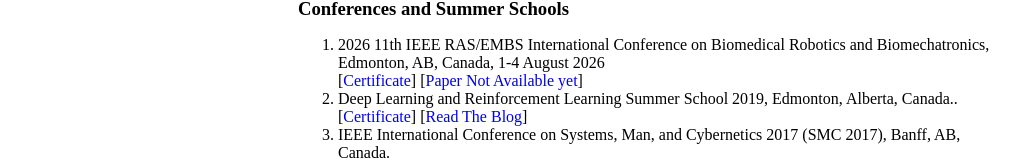
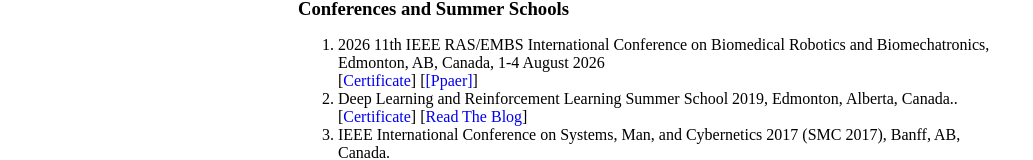
Before and after one commit to mjdateeq/mjdateeq.github.io, a plain HTML site: page index.html in a window 1280 px wide. Shown: the part 650-810 px from the top of the page, without its empty margins (0-1033 px from the left). Drawn offline with Linux system fonts and the light colour scheme.

Commit message:
Update index.html

```diff
--- a/index.html
+++ b/index.html
@@ -86,7 +86,7 @@
   <ol>
 	  <li> 2026 11th IEEE RAS/EMBS International Conference on Biomedical Robotics and Biomechatronics, Edmonton, AB, Canada, 1-4 August 2026
          <br>[<a href="docs\certificate.pdf" target="_blank">Certificate</a>] </i>
-		 [<a href="https://ieeexplore.ieee.org/document/11681852" target="_blank">Paper Not Available yet</a>] </i>
+		 [<a href="https://ieeexplore.ieee.org/document/11681852" target="_blank">[Ppaer]</a>] </i>
 
 	  <li> Deep Learning and Reinforcement Learning Summer School 2019, Edmonton, Alberta, Canada..
          <br>[<a href="docs\certificate.jpg" target="_blank">Certificate</a>] </i>
```
